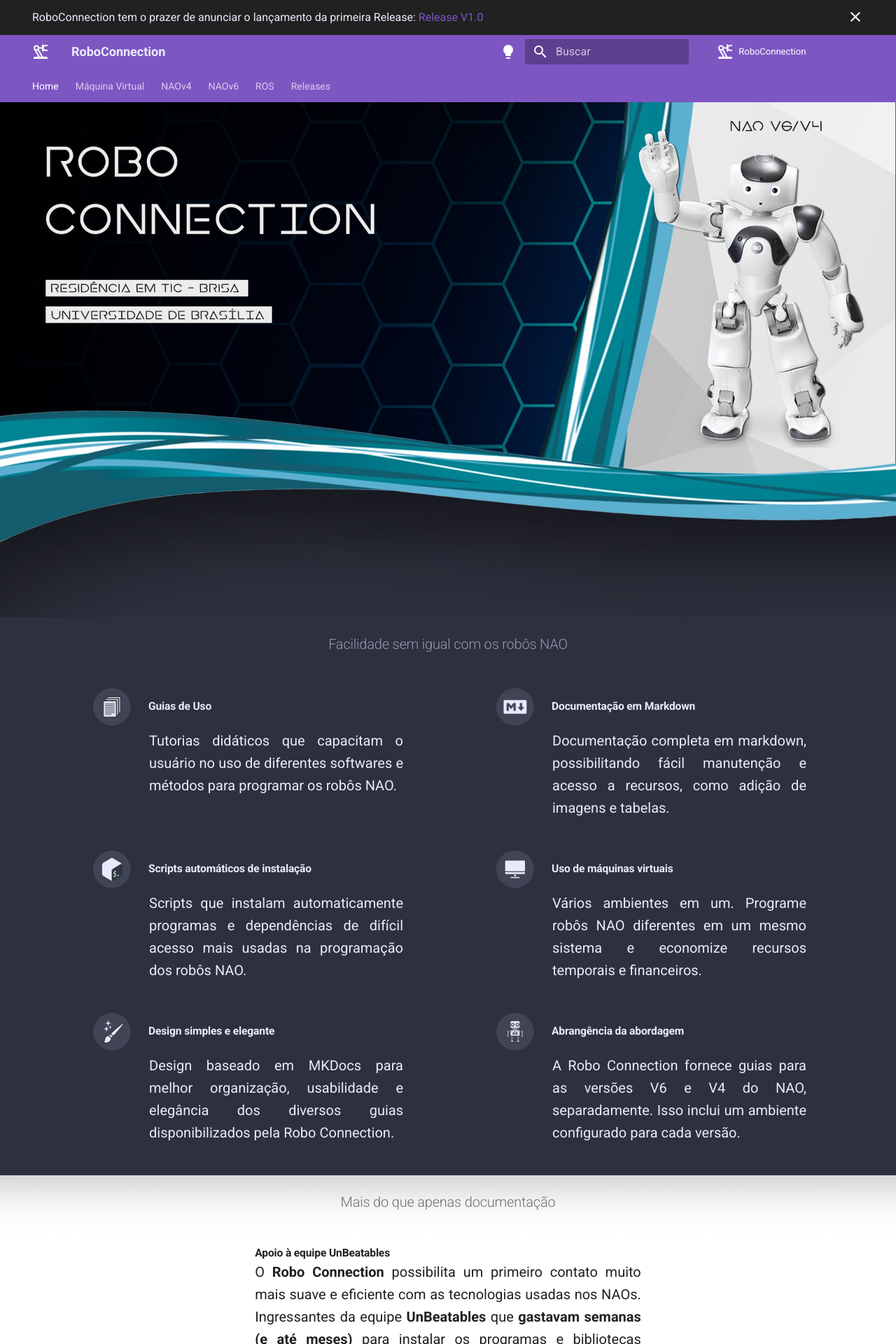
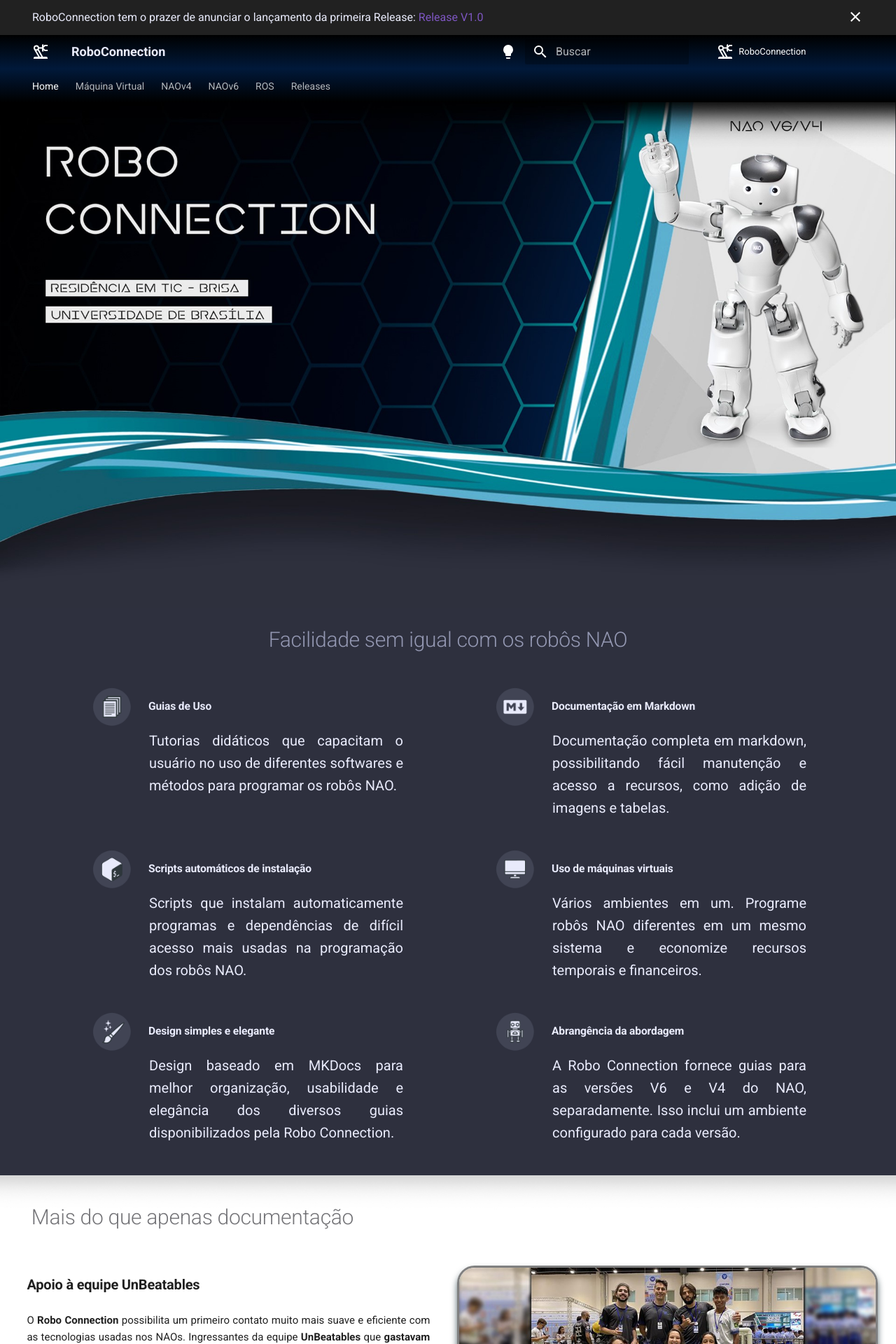
Before and after one commit to ResidenciaTICBrisa/03_Robotica, an MkDocs documentation site: the page built from docs/index.md, in a window 1280 px wide. Shown: the top 1920 px of the page at 70% size. Built offline with MkDocs 1.6.1 and Material for MkDocs 9.7.7, drawn with Linux system fonts in a browser that asks for light colours; comment, search, counter and statistics services are not loaded.

Commit message:
Finish: Finalização da Home com o responsivo aplicado

```diff
--- a/docs/overrides/home.html
+++ b/docs/overrides/home.html
@@ -20,12 +20,24 @@
     --section-2: #2e303e;
     --section-4: #145d6e;
 
+    --cor-transition-1: #01193a;
+    --cor-transition-2: #000000;
+
     --link: #A47BEA;
     }
     /*Fim das Variáveis Globais*/
 
     /*Configuração do Material*/
-    .md-header {position: initial;}
+    .md-header {
+        position: initial;
+        background-image: linear-gradient(to top, var(--cor-transition-1), var(--cor-transition-2));
+    }
+
+    nav.md-tabs{
+        background-color: var(--cor-transition-1);
+        background-image: linear-gradient(var(--cor-transition-1), var(--cor-transition-2));
+    }
+
     .md-content {display: none;}
     .md-main__inner {
         margin: 0;
@@ -48,7 +60,7 @@
 
     * h1{
         font-weight: var(--light);
-        font-size: 2em;
+        font-size: 3em;
         line-height: 1.3;
         letter-spacing: -.01em;
     }
@@ -147,11 +159,11 @@
     }
 
     #section_3 h1{
-        text-align: center;
-        padding: 25px 0;
+        padding-left: 3.5%;
+        padding-top: 40px;
         color: #000008;
         opacity: 54%;
-        margin-bottom: 25px;
+        margin-bottom: 50px;
     }
 
     #section_3 > h2, #section_3 p{
@@ -161,17 +173,24 @@
 
     #section_3 .flex_3{
         display: flex;
-        flex-flow: row wrap;
+        flex-flow: row nowrap;
         justify-content: space-evenly;
         align-content: center;
         align-items: flex-start;
     }
 
-    #section_3 div:last-child{margin-top: 30px;}
+    #section_3 div:last-child{margin-top: 35px;}
 
     #section_3 .flex_3 .texto{
         width: calc(94% / 2);
-        padding: 0px 25px 0px 25px;
+        padding: 1%;
+    }
+
+    #section_3 .flex_3 .texto h2{
+        font-size: 2em;
+        color: #000000;
+        opacity: 87%;
+        padding-bottom: 25px;
     }
 
     #section_3 .flex_3 .texto p{
@@ -180,15 +199,95 @@
     }
 
     #section_3 .flex_3 img{
-        width: 100%;
+        border-radius: 25px;
+        border: gray solid 3px;
+        box-shadow: 0px 6px 10px rgb(89, 107, 113);
+        width: calc(94% / 2);
         max-width: 870px;
     }
     /*Fim da Seção 3*/
 
+    /*Responsivo*/
+
+    @media screen and (max-width: 1520px){
+        /*Section 3*/
+
+        #section_3 .flex_3 .texto p{font-size: 17px;}
+
+        /*Fim da Section 3*/
+    }
+
+    @media screen and (max-width: 1150px){
+        #section_3 .flex_3{
+            display: block;
+            text-align: center;
+            padding: 0 3%;
+        }
+
+        #section_3 .flex_3 .texto{
+            width: 100%;
+            padding: 2% 0;
+        }
+
+        #section_3 .flex_3 img{
+            width: 100%;
+        }
+    }
+
+    @media screen and (max-width: 1280px){
+        /*Section 3*/
+
+        #section_3 .flex_3 .texto p{font-size: 15px;}
+
+        /*Fim da Section 3*/
+    }
+
+    @media screen and (max-width: 1080px){
+        /*Seção 2*/
+
+        #flex .item{max-width: calc(85% / 2);}
+
+        #flex .item p{font-size: 15px;}
+
+        /*Fim da Seção 2*/
+
+        /*Seção 3*/
+        #section_3{
+            background-size: cover;
+        }
+        /*Fim da Seção 3*/
+    }
+
+    @media screen and (max-width: 900px){
+
+    }
+
+    @media screen and (max-width: 850px){
+        /*Seção 2*/
+        #section_2 h1{
+            font-size: 2.5em;
+            margin-bottom: 30px;
+        }
+
+        #flex{display: block;}
+
+        #flex .item{
+            max-width: inherit;
+            padding: 0 20px;
+        }
+
+        #flex .item .alinha img{width: 50px;}
+
+        #flex .item p{padding-left: 70px;}
+        /*Fim da Seção 2*/
+    }
+
+    /*Fim do Responsivo*/
+
   </style>
 
   <!--Conteúdo da Página-->
-    <img id="img_sec1" src="assets/images/Imagem 1.jpg" alt="Image da RoboConnection, com o nome do projeto e a foto do robô">
+    <img id="img_sec1" src="assets/images/Imagem1-sombreada-f.jpg" alt="Image da RoboConnection, com o nome do projeto e a foto do robô">
     <main>
         <section id="section_2">
             <h1>Facilidade sem igual com os robôs NAO</h1>
@@ -249,12 +348,11 @@
             <div class="flex_3">
                 <div class="texto">
                     <h2>Apoio à equipe UnBeatables</h2>
-                    <p>O <strong>Robo Connection</strong> possibilita um primeiro contato muito mais suave e eficiente com as tecnologias usadas nos NAOs. Ingressantes da equipe <strong>UnBeatables</strong> que <strong>gastavam semanas (e até meses)</strong> para instalar os programas e bibliotecas essenciais agora podem desfrutar da instalação dos componentes executando <strong>apenas um script</strong></br></br>Além disso, com os tutoriais de <strong>fácil entendimento e estruturação otimizada</strong> do Robo Connection, estudar a programação do NAO se torna <strong>muito mais fácil</strong></p>
+                    <p>O <strong>Robo Connection</strong> possibilita um primeiro contato muito mais suave e eficiente com as tecnologias usadas nos NAOs. Ingressantes da equipe <strong>UnBeatables</strong> que <strong>gastavam semanas (e até meses)</strong> para instalar os programas e bibliotecas essenciais agora podem desfrutar da instalação dos componentes executando <strong>apenas um script</strong></br></br>Além disso, com os tutoriais de <strong>fácil entendimento e estruturação otimizada</strong> do Robo Connection, estudar a programação do NAO se torna <strong>muito mais fácil</strong>.</p>
                 </div>
 
-                <div class="img">
-                    <img src="assets/images/unbeatables.png" loading="lazy" alt="Logo da UnBeatables">
-                </div>
+                <img src="assets/images/unbeatables.jpg" loading="lazy" alt="Logo da UnBeatables">
+
             </div>
 
             <div class="flex_3">
@@ -263,9 +361,8 @@
                     <p>A <strong>SoftBank Robotics</strong> é a <strong>líder mundial</strong> no mercado de robôs móveis domésticos, responsável pela produção e comercialização dos robôs NAO.</br>Entretanto, modelos novos e antigos apresentam <strong>problemas de compatibilidade e corrupção de arquivos</strong> (mesmo que através das fontes oficiais de distribuição), <strong>limitando imensamente</strong> a proposta original dos produtos.</br></br>O <strong>Robo Connection</strong> visa <strong>devolver o potencial dos NAOs</strong> através de soluções inteligentes. Com isso, <strong>o valor do produto será restaurado</strong>, reabrindo um mundo de possibilidades para os robôs humanoides da SoftBank Robotics.</p>
                 </div>
 
-                <div style="order: 1;" class="img">
-                    <img src="assets/images/softbank.jpg" loading="lazy" alt="Imagem de um Robô apresentando a logo da softbank">
-                </div>
+                <img src="assets/images/softbank.jpg" loading="lazy" alt="Imagem de um Robô apresentando a logo da softbank">
+
             </div>
         </section><!--section_3-->
     </main>
@@ -297,7 +394,6 @@
 <div class="md-footer-meta md-typeset">
     <div class="md-footer-meta__inner md-grid">
         <div class="md-copyright">
-
             <div class="md-copyright__highlight">Copyright © 2023 BRISA</div>
             Made with
             <a href="https://squidfunk.github.io/mkdocs-material/" target="_blank" rel="noopener">Material for MkDocs</a>
```
Also changed, not shown: docs/overrides/assets/images/Imagem1-sombreada-f.jpg (added), docs/overrides/assets/images/Img 1.jpg (deleted), docs/overrides/assets/images/unbeatables.jpg (added), docs/overrides/assets/images/unbeatables.png (deleted).
